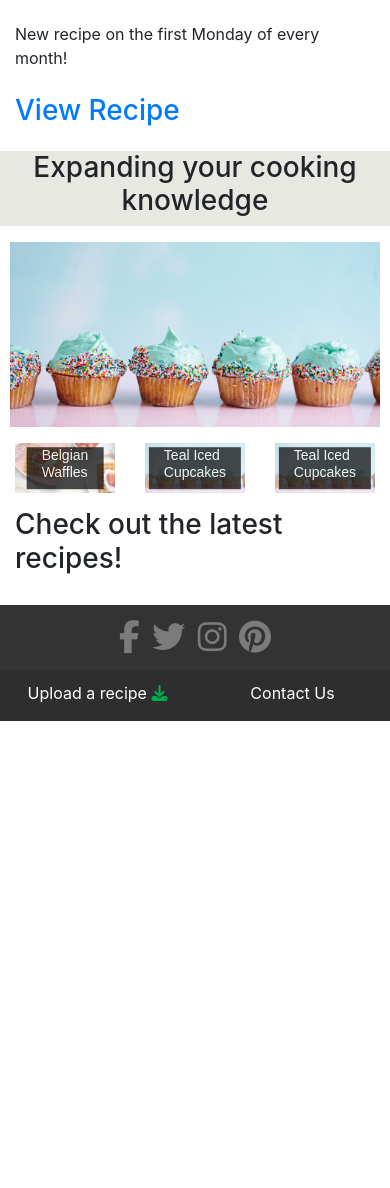
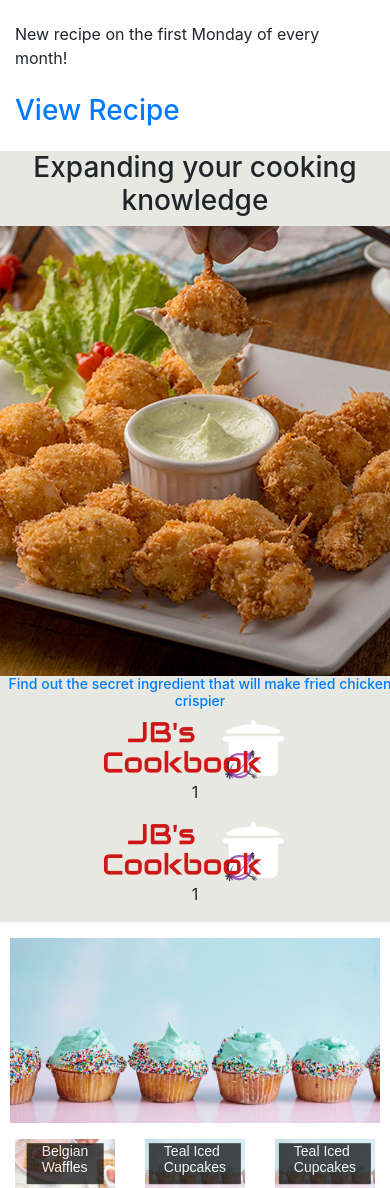
Before and after one commit to JackBen2019/Jack-Bennett-Data-Centric-Development-Milestone-Project, a Flask app: page / in a window 390 px wide. Shown: the part 847-2035 px from the top of the page. Before the commit the page ends 1568 px from the top, so only its background shows below. Run offline with Flask 2, Linux system fonts and the light colour scheme; some libraries are stand-ins or nearby versions.

```diff
--- a/templates/index.html
+++ b/templates/index.html
@@ -18,6 +18,21 @@
 	<div class="row">
 		<div class="col-12">
 			<h3 style="text-align: center;">Expanding your cooking knowledge</h3>
+		</div>
+	</div>
+	<div style="text-align: center;" class="row">
+		<div class="col-md-4">
+			<a href="https://www.thekitchn.com/pantry-ingredient-crispy-chicken-23002804"><img src="static/images/fried-chicken.jpg" alt="">
+				<h5 style="width: 400px;">Find out the secret ingredient that will make fried chicken crispier</h5>
+			</a>
+		</div>
+		<div class="col-md-4">
+			<img src="static/images/JB-Cookbook-Logo.png" alt="">
+			<p>1</p>
+		</div>
+		<div class="col-md-4">
+			<img src="static/images/JB-Cookbook-Logo.png" alt="">
+			<p>1</p>
 		</div>
 	</div>
 </section>
```
Also changed, not shown: static/images/fried-chicken.jpg (added), 1 other file.
